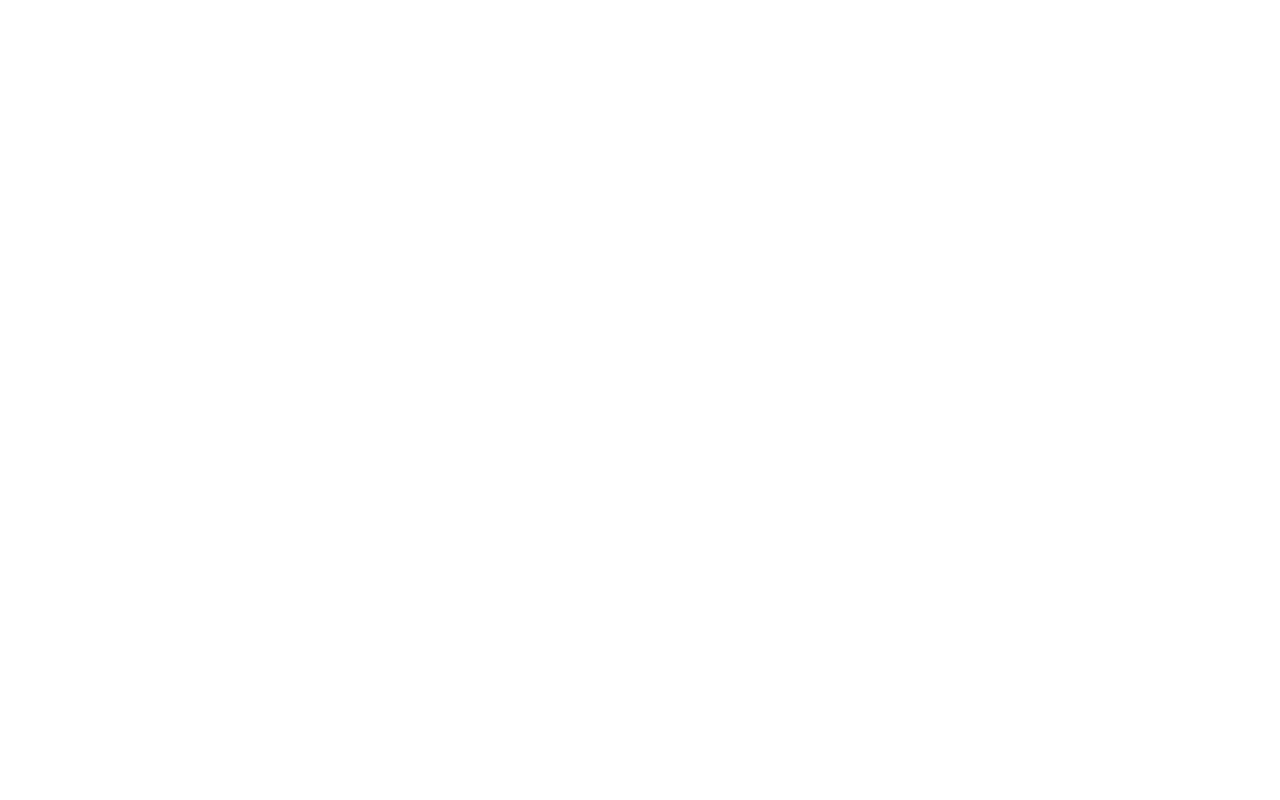
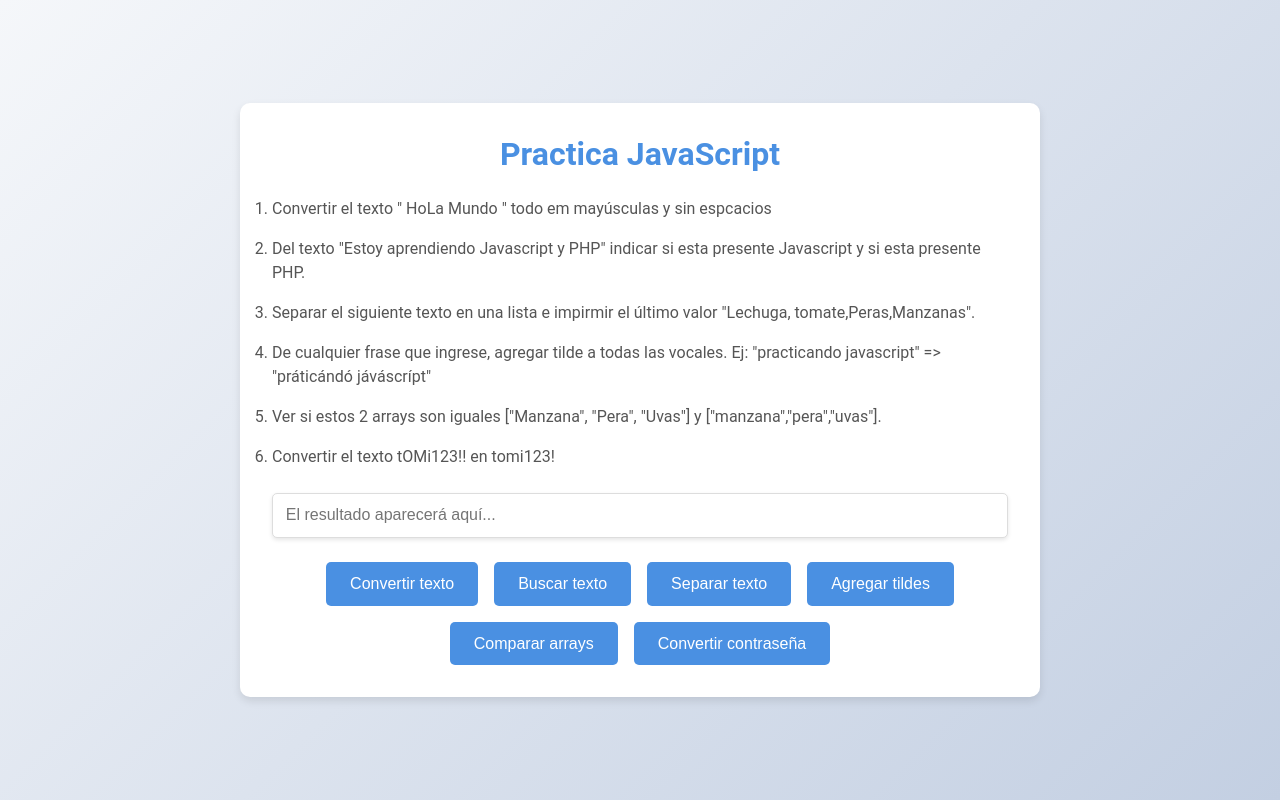
Before and after one commit to lizclaudia-cei/LizCEI, a plain HTML site: page dia26/index.html in a window 1280 px wide. Drawn offline with Linux system fonts and the light colour scheme.

Commit message:
Agregando cambios en practica

```diff
--- /dev/null
+++ b/dia26/css/style.css
@@ -0,0 +1,90 @@
+/* Estilos globales */
+* {
+    margin: 0;
+    padding: 0;
+    box-sizing: border-box;
+  }
+
+  .Body {
+    font-family: 'Roboto', sans-serif;
+    background: linear-gradient(135deg, #f5f7fa, #c3cfe2);
+    color: #333;
+    display: flex;
+    justify-content: center;
+    align-items: center;
+    min-height: 100vh;
+    padding: 1rem;
+  }
+
+  .Main {
+    width: 100%;
+    max-width: 800px;
+    background: #fff;
+    padding: 2rem;
+    border-radius: 10px;
+    box-shadow: 0 4px 8px rgba(0, 0, 0, 0.1);
+  }
+
+  .u-title {
+    font-size: 2rem;
+    color: #4a90e2;
+    margin-bottom: 1.5rem;
+    text-align: center;
+  }
+
+  /* Lista de ejercicios */
+  .Main-content {
+    margin-bottom: 1.5rem;
+  }
+
+  .u-text {
+    margin-bottom: 1rem;
+    line-height: 1.5;
+    color: #555;
+  }
+
+  /* Input */
+  .u-input {
+    width: 100%;
+    padding: 0.8rem;
+    margin-bottom: 1.5rem;
+    border: 1px solid #ddd;
+    border-radius: 5px;
+    font-size: 1rem;
+    outline: none;
+    box-shadow: 0 2px 4px rgba(0, 0, 0, 0.1);
+    transition: all 0.3s ease;
+  }
+
+  .u-input:focus {
+    border-color: #4a90e2;
+    box-shadow: 0 2px 8px rgba(0, 0, 0, 0.2);
+  }
+
+  /* Botones */
+  .Main-buttons {
+    display: flex;
+    flex-wrap: wrap;
+    gap: 1rem;
+    justify-content: center;
+  }
+
+  .button {
+    padding: 0.8rem 1.5rem;
+    border: none;
+    background: #4a90e2;
+    color: #fff;
+    font-size: 1rem;
+    border-radius: 5px;
+    cursor: pointer;
+    transition: background-color 0.3s ease, transform 0.2s ease;
+  }
+
+  .button:hover {
+    background: #357abd;
+    transform: scale(1.05);
+  }
+
+  .button:active {
+    transform: scale(0.95);
+  }
--- a/dia26/index.html
+++ b/dia26/index.html
@@ -4,33 +4,81 @@
     <meta charset="UTF-8" />
     <meta name="viewport" content="width=device-width, initial-scale=1.0" />
     <title>Parctica JavaScript</title>
+    <link rel="stylesheet" href="./css/style.css">
   </head>
-  <body>
+  <body class="Body">
+    <main class="Main">
+      <h1 class="u-title">Practica JavaScript</h1>
+      <div class="Main-content">
+        <ol>
+          <li class="u-text">Convertir el texto "   HoLa Mundo " todo em mayúsculas y sin espcacios</li>
+          <li class="u-text">Del texto "Estoy aprendiendo Javascript y PHP" indicar si esta presente Javascript y si esta presente PHP.</li>
+          <li class="u-text">Separar el siguiente texto en una lista e impirmir el último valor "Lechuga, tomate,Peras,Manzanas".</li>
+          <li class="u-text">De cualquier frase que ingrese, agregar tilde a todas las vocales. Ej: "practicando javascript" => "práticándó jáváscrípt"</li>
+          <li class="u-text">Ver si estos 2 arrays son iguales ["Manzana", "Pera", "Uvas"] y ["manzana","pera","uvas"].</li>
+          <li class="u-text">Convertir el texto tOMi123!! en tomi123!</li>
+        </ol>
+      </div>
+      <div class="Main-result">
+        <input type="text" class="u-input" id="input"  placeholder="El resultado aparecerá aquí..."/>
+      </div>
+      <div class="Main-buttons">
+        <button id="btnChange" class="button">Convertir texto</button>
+        <button id="btnFind" class="button">Buscar texto</button>
+        <button id="btnSplit" class="button">Separar texto</button>
+        <button id="btnAcent" class="button">Agregar tildes</button>
+        <button id="btnCompare" class="button">Comparar arrays</button>
+        <button id="btnChangePasss" class="button">Convertir contraseña</button>
+      </div>
+    </main>
+    <script>
+      //-------------------------------
+      //       Variables
+      //-------------------------------
 
+      const btnChange = document.getElementById("btnChange");
+      const btnFind = document.getElementById("btnFind");
+      const btnSplit = document.getElementById("btnSplit");
+      const btnAcent = document.getElementById("btnAcent");
+      const btnCompare = document.getElementById("btnCompare");
+      const btnChangePasss = document.getElementById("btnChangePasss");
+      const input = document.getElementById("input");
+      var result = "";
 
-    <script>
+      //-------------------------------
+      //       Eventos
+      //-------------------------------
+
       // Convertir el texto "   HoLa Mundo " todo em mayúsculas y sin espcacios
+      btnChange.addEventListener("click", () => {
         let texto = "   HoLa Mundo ";
-      console.log(texto.trim().toUpperCase());
+        result = texto.trim().toUpperCase();
+        input.value = result;
+        console.log(result);
+      });
 
       // Del texto "Estoy aprendiendo Javascript y PHP" indicar si esta presente Javascript y si esta presente PHP.
+      btnFind.addEventListener("click", () => {
         let texto2 = "Estoy aprendiendo Javascript y PHP";
-      console.log(
-        "Esta presente el texto Javascript: ",
-        texto2.includes("Javascript")
-      );
-      console.log("Esta presente el texto PHP: ", texto2.includes("PHP"));
+        result = texto2.includes("Javascript", "PHP") ? "El texto incluye ambas palabras" : "El texto no incluye ambas palabras";
+        input.value = result;
+        console.log(result);
+      });
 
       // Separar el siguiente texto en una lista e impirmir el último valor "Lechuga, tomate,Peras,Manzanas".
+      btnSplit.addEventListener("click", () => {
         let texto3 = "Lechuga, tomate,Peras,Manzanas";
         let lista = texto3.split(",");
-      console.log(lista[lista.length - 1]);
+        result = lista[lista.length - 1];
+        input.value = result;
+        console.log(result);
+      });
 
       // De cualquier frase que ingrese, agregar tilde a todas las vocales. Ej: "practicando javascript" => "práticándó jáváscrípt"
 
-      let frase = "practicando javascript";
-      console.log(
-        frase.replace(/[aeiouAEIOU]/g, (vocal) => {
+      btnAcent.addEventListener("click", () => {
+        let frase = input.value;
+        result = frase.replace(/[aeiouAEIOU]/g, (vocal) => {
           const mapping = {
             a: "á",
             e: "é",
@@ -44,22 +92,30 @@
             U: "Ú",
           };
           return mapping[vocal];
-        })
-      );
-
+        });
+        input.value = result;
+        console.log(result);
+      });
 
       // Ver si estos 2 arrays son iguales ["Manzana", "Pera", "Uvas"] y ["manzana","pera","uvas"].
+      btnCompare.addEventListener("click", () => {
         let array1 = ["Manzana", "Pera", "Uvas"];
-        let array2 = ["manzana","pera","uvas"];
-        console.log("Estos arrays son iguales: ", array1 == array2);
+        let array2 = ["manzana", "pera", "uvas"];
+        result = array1 === array2 ? "Son iguales" : "No son iguales";
+        input.value = result;
+        console.log(result);
+      });
 
       // Convertir el texto tOMi123!! en tomi123!
+      btnChangePasss.addEventListener("click", () => {
         let texto4 = "tOMi123!!";
-      let nuevoTexto = texto4.slice(0,8);
-      let resultado =   nuevoTexto[1].toLowerCase()+ texto4[2].toLowerCase();
+        let nuevoTexto = texto4.slice(0, 8);
+        let resultado = nuevoTexto[1].toLowerCase() + texto4[2].toLowerCase();
         nuevoTexto = nuevoTexto.replace("OM", resultado);
-
-      console.log(nuevoTexto, resultado);
+        result = nuevoTexto;
+        input.value = result;
+        console.log(result);
+      });
     </script>
   </body>
 </html>
```
Lines whose indentation alone changed are shown as unchanged.
